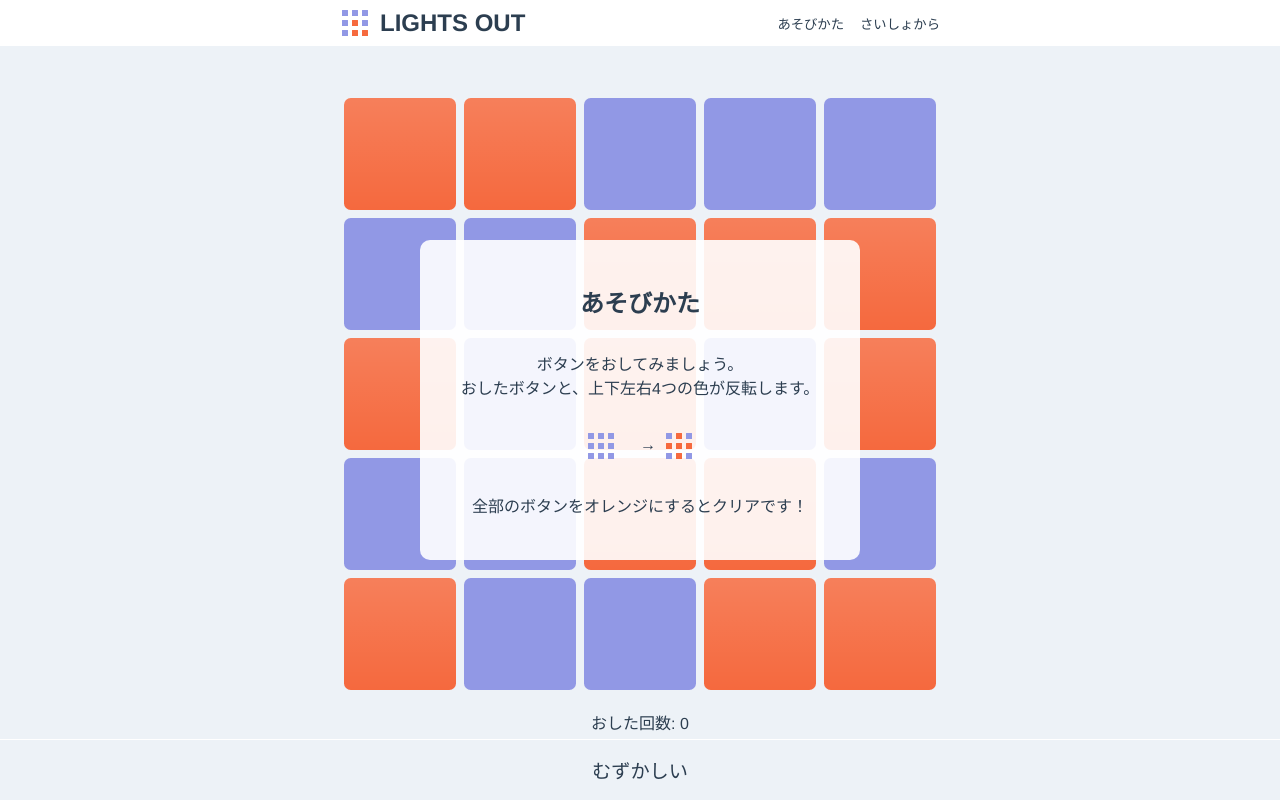
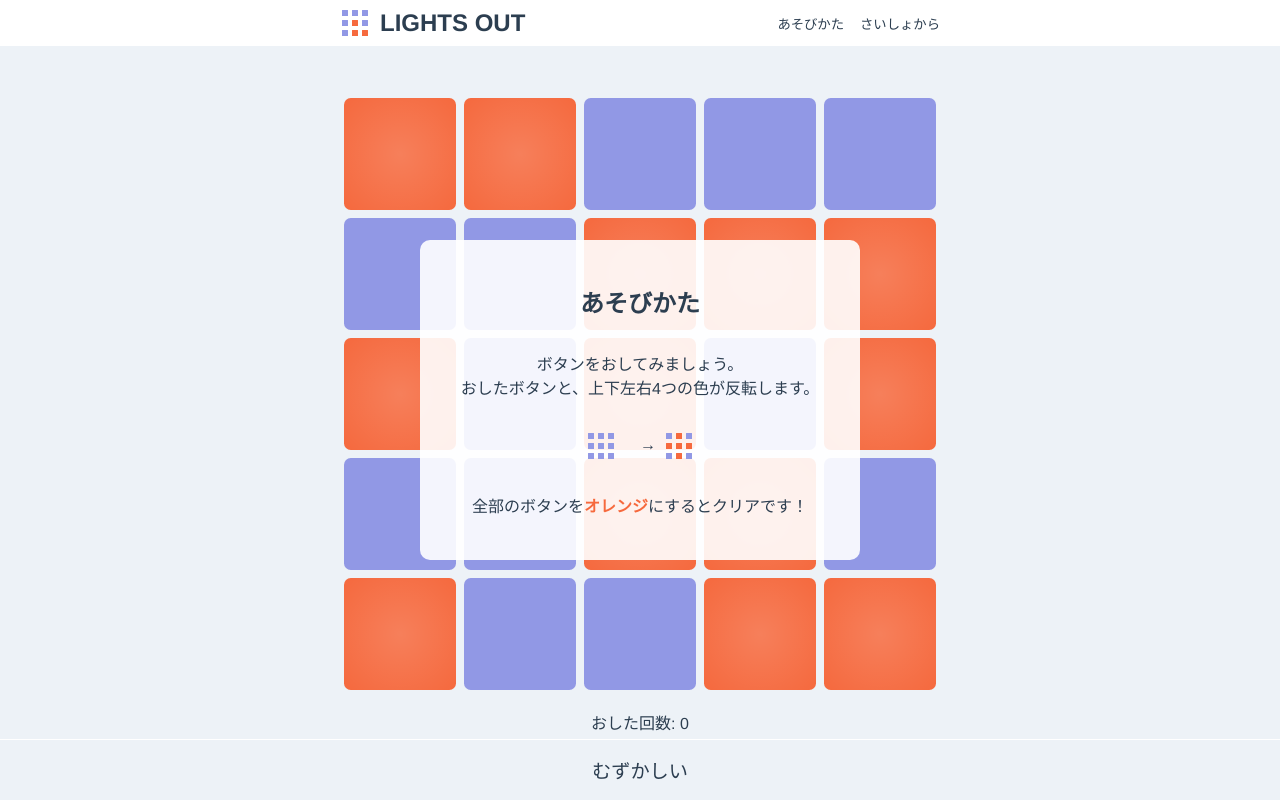
Before and after one commit to masakitm/lightsout-vue3.0-ts, a Vue app: page / in a window 1280 px wide. Both pictures are taken after a click on the button "あそびかた". Built offline with nearby package versions, Linux system fonts and the light colour scheme.

Commit message:
little fix

```diff
--- a/src/components/Cell.vue
+++ b/src/components/Cell.vue
@@ -58,7 +58,7 @@ export default defineComponent({
   border-radius: var(--radius);
   margin: 4px;
   transition-timing-function: ease-out;
-  transition-duration: 0.15s;
+  transition-duration: 0.1s;
 }
 
 .truthy {
@@ -72,6 +72,6 @@ export default defineComponent({
   height: 100%;
   top: 0;
   left: 0;
-  background: linear-gradient(rgba(255,255,255,0.15), rgba(255,255,255,0));
+  background: radial-gradient(rgba(255,255,255,0.15), rgba(255,255,255,0));
 }
 </style>
--- a/src/components/Modal.vue
+++ b/src/components/Modal.vue
@@ -22,7 +22,7 @@
 				/>
 			</p>
 
-			<p>全部のボタンをオレンジにするとクリアです！</p>
+			<p>全部のボタンを<span>オレンジ</span>にするとクリアです！</p>
 		</div>
 	</div>
 </div>
@@ -125,6 +125,11 @@ p {
 	margin-top: 2rem;
 }
 
+span {
+	color: var(--orange);
+	font-weight: bold;
+}
+
 .figure {
 	display: flex;
 	justify-content: center;
```
